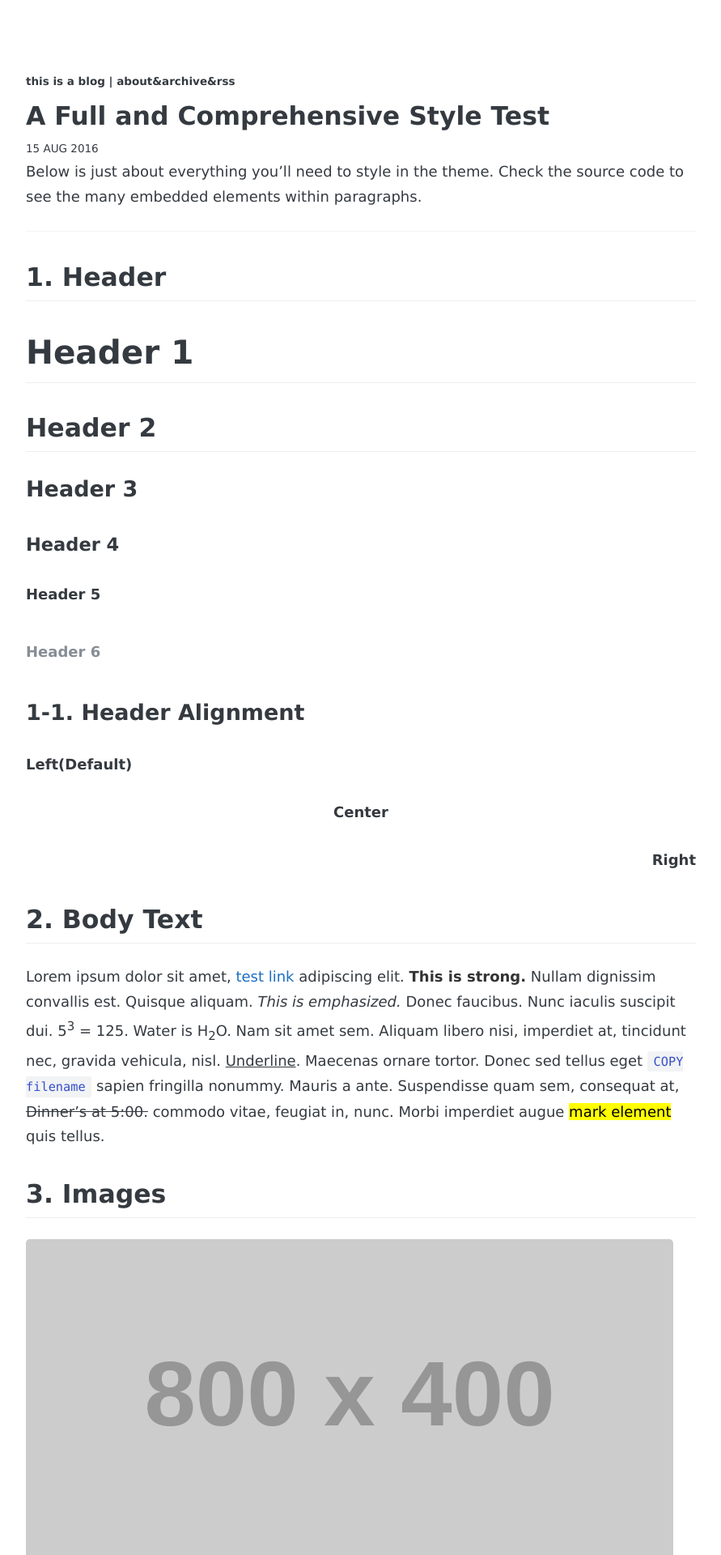
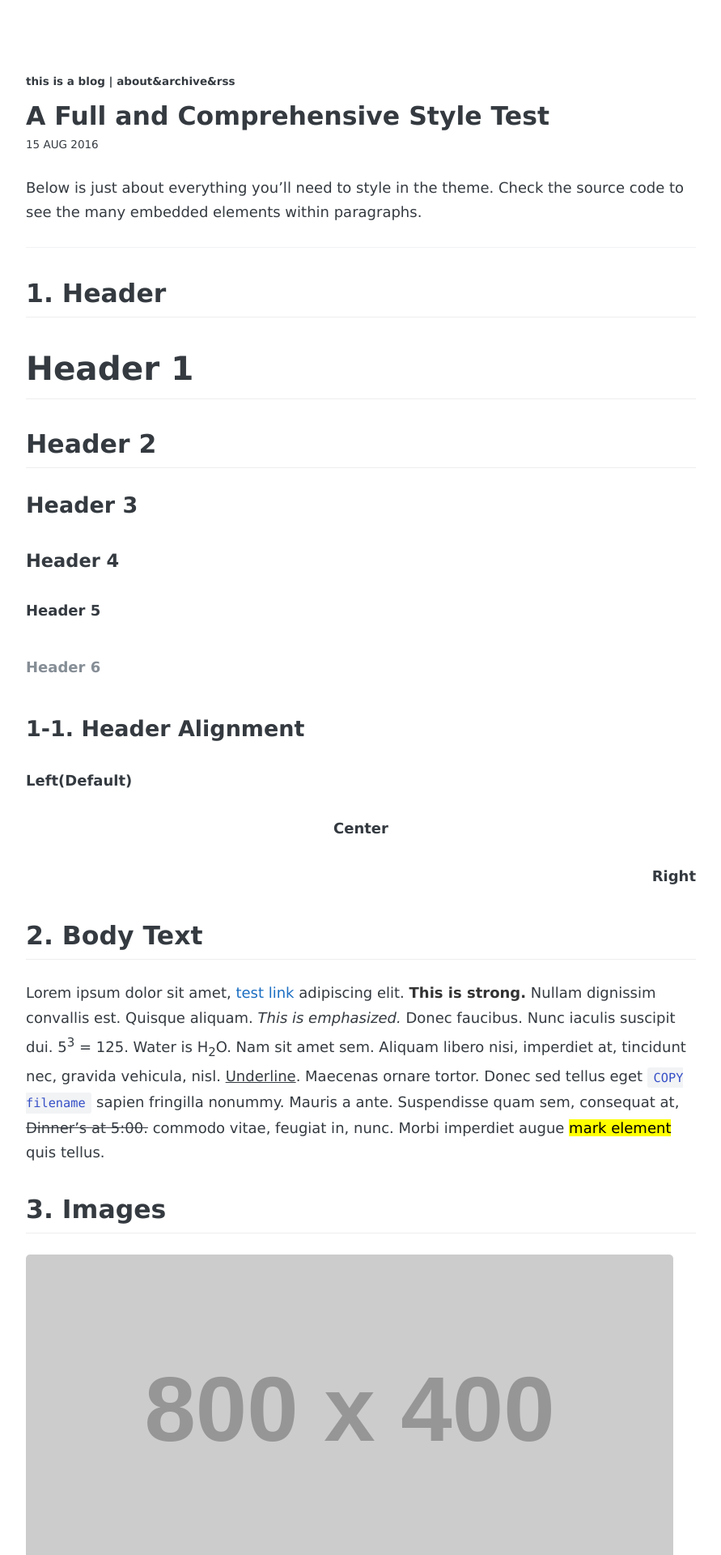
Before and after one commit to thisisamatthew/thisisamatthew.github.io, a Jekyll site: the page built from _posts/2016-08-15-style-test.md, in a window 1280 px wide. Shown: the top 1920 px of the page at 81% size, without its empty margins (194-1085 px from the left). Built offline with Jekyll 4.4.1, drawn with Linux system fonts in a browser that asks for light colours; some web fonts are replaced.

Commit message:
Changed post date span to div

```diff
--- a/_layouts/post.html
+++ b/_layouts/post.html
@@ -8,9 +8,9 @@ layout: default
 </header>
 <div class="post">
   <div class="post-title">{{ page.title }}</div>
-  <span class="post-date">
+  <div class="post-date">
     <time>{{ page.date | date_to_string }}</time>
-  </span>
+  </div>
   <!--
   <div class="post-tag">
     <ul>
```
